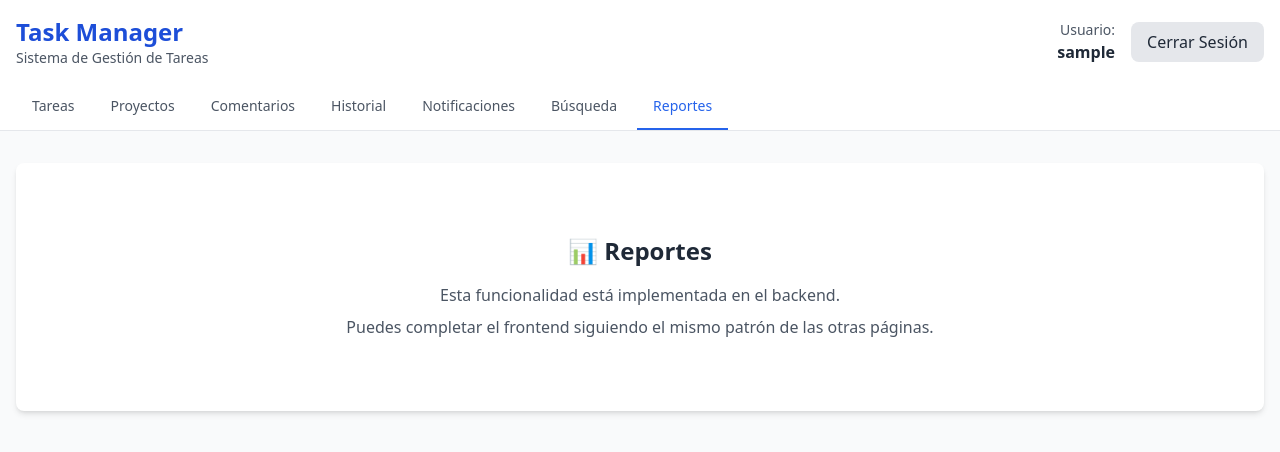
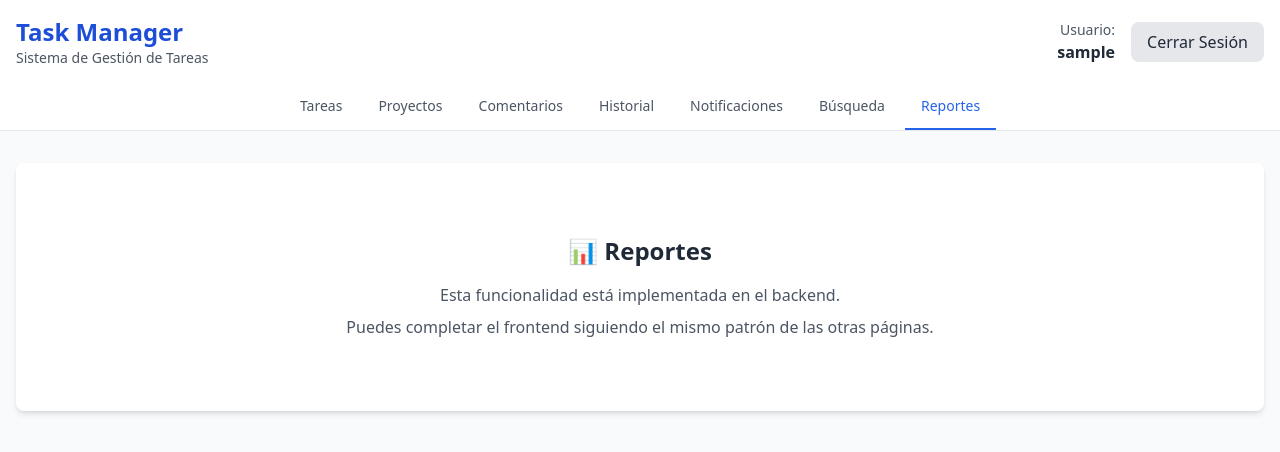
Before and after one commit to AlanZC05/LegacyApp, a React (Vite) app in the folder client/: page /reports in a window 1280 px wide. Shown: the top 452 px of the page. Built offline with nearby package versions, Linux system fonts and the light colour scheme; no server answers; sample sign-in values are in the browser's storage.

Commit message:
changes in navigation bar

```diff
--- a/client/src/components/layout/Navigation.tsx
+++ b/client/src/components/layout/Navigation.tsx
@@ -22,7 +22,7 @@ export const Navigation: React.FC = () => {
     return (
         <nav className="bg-white border-b border-gray-200">
             <div className="container mx-auto px-4">
-                <div className="flex space-x-1 overflow-x-auto">
+                <div className="flex justify-center space-x-1 overflow-x-auto">
                     {navItems.map((item) => {
                         const isActive = location.pathname === item.path;
                         return (
@@ -30,8 +30,8 @@ export const Navigation: React.FC = () => {
                                 key={item.path}
                                 to={item.path}
                                 className={`px-4 py-3 font-medium text-sm whitespace-nowrap border-b-2 transition-colors ${isActive
-                                        ? 'border-primary-600 text-primary-600'
-                                        : 'border-transparent text-gray-600 hover:text-gray-800 hover:border-gray-300'
+                                    ? 'border-primary-600 text-primary-600'
+                                    : 'border-transparent text-gray-600 hover:text-gray-800 hover:border-gray-300'
                                     }`}
                             >
                                 {item.label}
```
